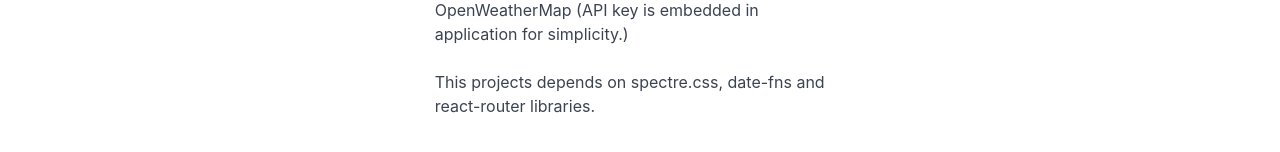
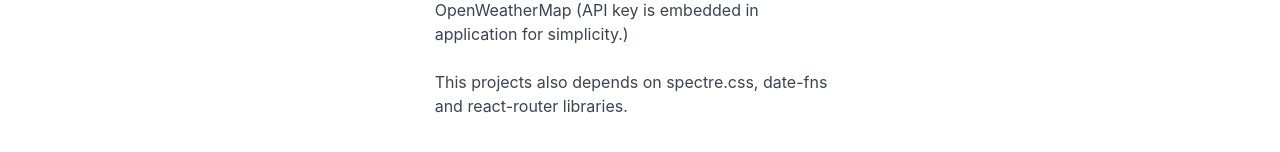
Before and after one commit to zlepur/weather, a React (Create React App) app: page /about in a window 1280 px wide. Shown: the part 166-318 px from the top of the page. Built offline with nearby package versions, Linux system fonts and the light colour scheme.

Commit message:
Update README.

```diff
--- a/src/About.js
+++ b/src/About.js
@@ -15,7 +15,7 @@
                             embedded in application for simplicity.)
                         </p>
                         <p>
-                            This projects depends on spectre.css, date-fns and react-router
+                            This projects also depends on spectre.css, date-fns and react-router
                             libraries.
                         </p>
                     </div>
```
Also changed, not shown: 1 other file (tests, documents, lock files or other folders).
